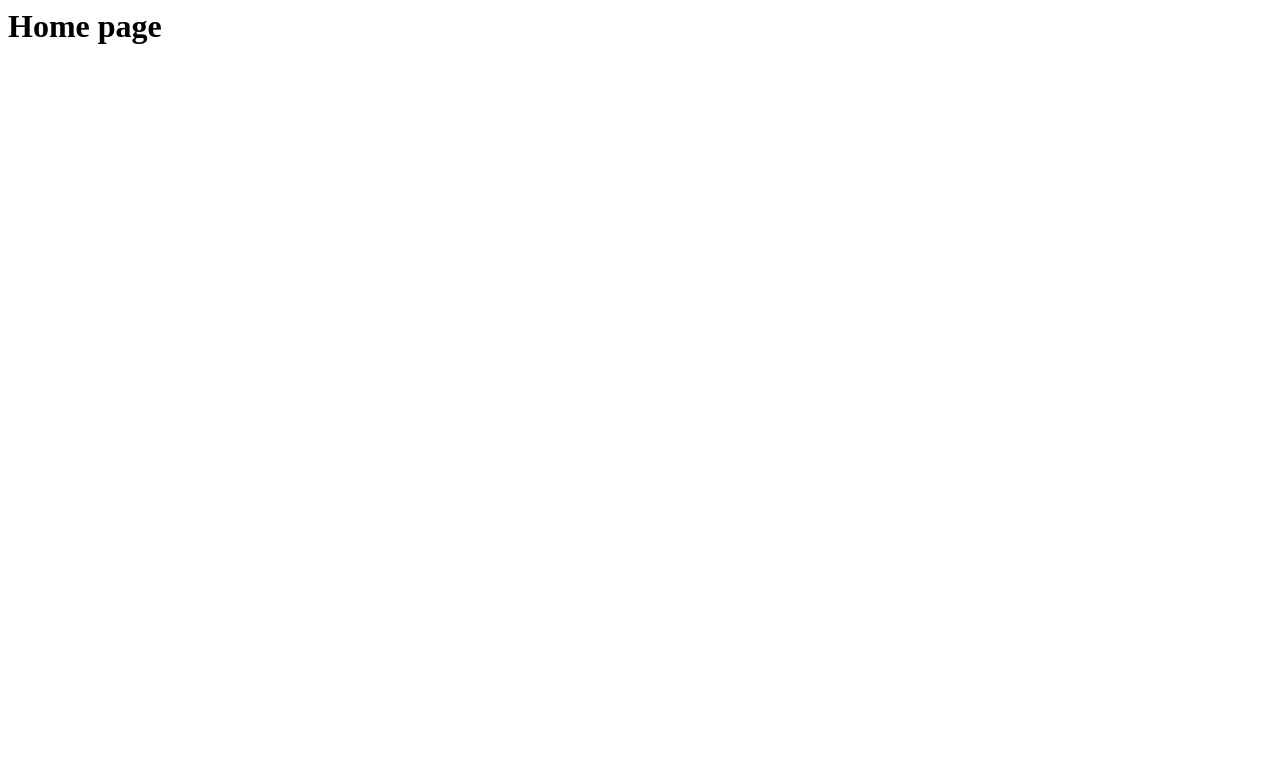
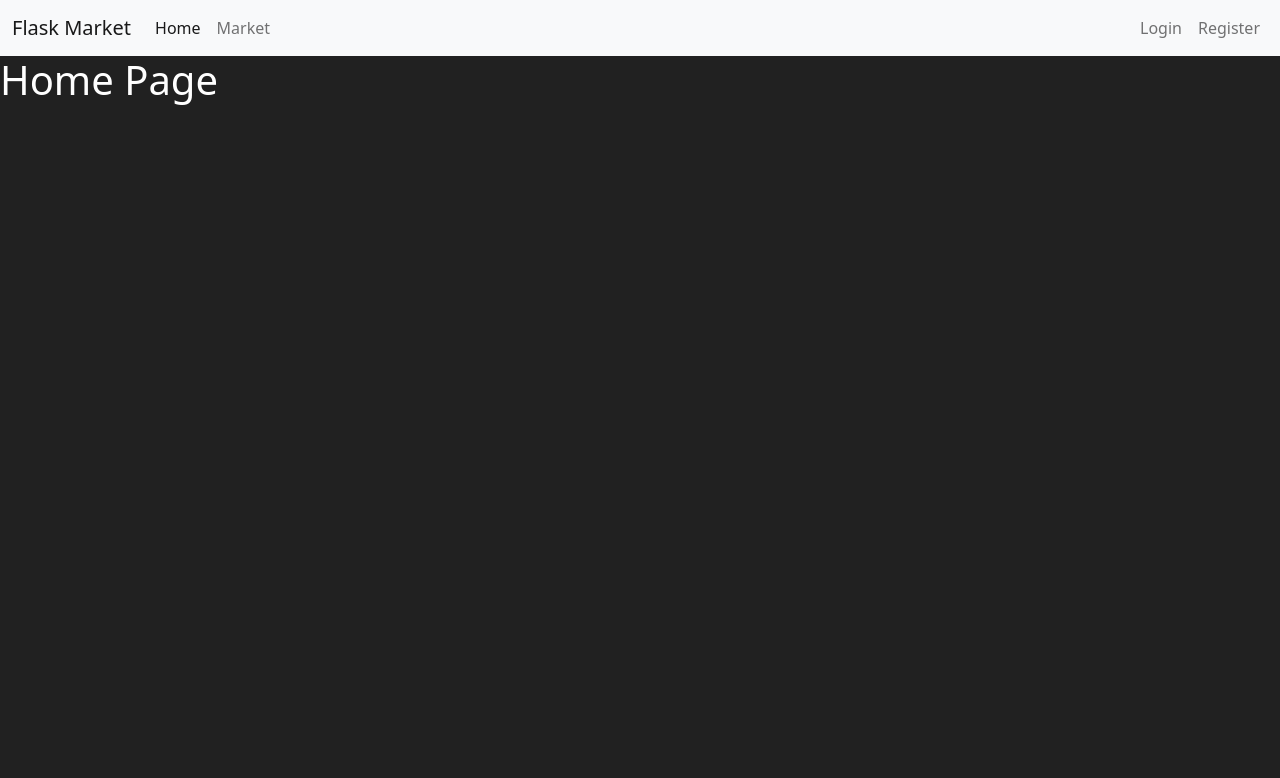
Before and after one commit to Avutzhan/FlaskMarket, a Flask app: page / in a window 1280 px wide. Before the commit the part shown is almost empty. Shown: the top 778 px of the page. Run offline with Flask 2, Linux system fonts and the light colour scheme.

Commit message:
add simple bootstrap template * navbar * style

```diff
--- a/market.py
+++ b/market.py
@@ -4,5 +4,6 @@ app = Flask(__name__)
 
 
 @app.route('/')
+@app.route('/home')
 def home_page():
     return render_template('home.html')
--- a/templates/home.html
+++ b/templates/home.html
@@ -1 +1,61 @@
-<h1>Home page</h1>
+<!doctype html>
+<html lang="en">
+  <head>
+    <!-- Required meta tags -->
+    <meta charset="utf-8">
+    <meta name="viewport" content="width=device-width, initial-scale=1">
+
+    <!-- Bootstrap CSS -->
+    <link href="https://cdn.jsdelivr.net/npm/bootstrap@5.1.1/dist/css/bootstrap.min.css" rel="stylesheet" integrity="sha384-F3w7mX95PdgyTmZZMECAngseQB83DfGTowi0iMjiWaeVhAn4FJkqJByhZMI3AhiU" crossorigin="anonymous">
+
+    <title>Hello, world!</title>
+  </head>
+  <body>
+    <nav class="navbar navbar-expand-lg navbar-light bg-light">
+      <div class="container-fluid">
+        <a class="navbar-brand" href="/home">Flask Market</a>
+        <button class="navbar-toggler" type="button" data-bs-toggle="collapse" data-bs-target="#navbarSupportedContent" aria-controls="navbarSupportedContent" aria-expanded="false" aria-label="Toggle navigation">
+          <span class="navbar-toggler-icon"></span>
+        </button>
+        <div class="collapse navbar-collapse" id="navbarSupportedContent">
+          <ul class="navbar-nav me-auto mb-2 mb-lg-0">
+            <li class="nav-item">
+              <a class="nav-link active" aria-current="page" href="/home">Home</a>
+            </li>
+            <li class="nav-item">
+              <a class="nav-link" href="#">Market</a>
+            </li>
+          </ul>
+
+          <ul class="navbar-nav">
+            <li class="nav-item">
+              <a class="nav-link" href="#">Login</a>
+            </li>
+            <li class="nav-item">
+              <a class="nav-link" href="#">Register</a>
+            </li>
+          </ul>
+        </div>
+      </div>
+    </nav>
+
+    <h1>Home Page</h1>
+
+    <!-- Optional JavaScript; choose one of the two! -->
+
+    <!-- Option 1: Bootstrap Bundle with Popper -->
+    <script src="https://cdn.jsdelivr.net/npm/bootstrap@5.1.1/dist/js/bootstrap.bundle.min.js" integrity="sha384-/bQdsTh/da6pkI1MST/rWKFNjaCP5gBSY4sEBT38Q/9RBh9AH40zEOg7Hlq2THRZ" crossorigin="anonymous"></script>
+
+    <!-- Option 2: Separate Popper and Bootstrap JS -->
+    <!--
+    <script src="https://cdn.jsdelivr.net/npm/@popperjs/core@2.9.3/dist/umd/popper.min.js" integrity="sha384-W8fXfP3gkOKtndU4JGtKDvXbO53Wy8SZCQHczT5FMiiqmQfUpWbYdTil/SxwZgAN" crossorigin="anonymous"></script>
+    <script src="https://cdn.jsdelivr.net/npm/bootstrap@5.1.1/dist/js/bootstrap.min.js" integrity="sha384-skAcpIdS7UcVUC05LJ9Dxay8AXcDYfBJqt1CJ85S/CFujBsIzCIv+l9liuYLaMQ/" crossorigin="anonymous"></script>
+    -->
+  </body>
+  <style>
+    body {
+      background-color: #212121;
+      color: white;
+    }
+  </style>
+</html>
```
